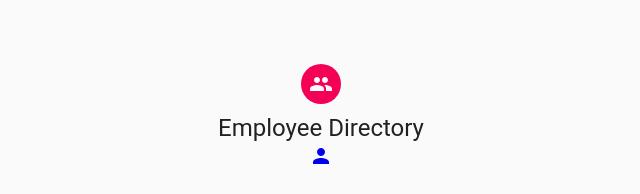
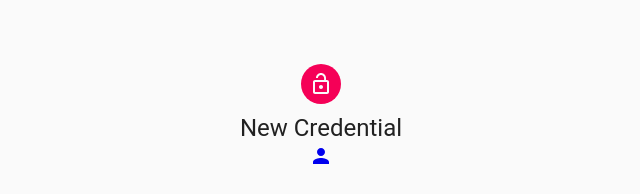
Before and after one commit to rupertwaldron/frontend, a React (Create React App) app: page /add in a window 1280 px wide. Shown: the top 194 px of the page, without its empty margins (319-959 px from the left). Built offline with nearby package versions, Linux system fonts and the light colour scheme.

Commit message:
moved icons to top tooltip still throws error

```diff
--- a/src/App.js
+++ b/src/App.js
@@ -6,28 +6,10 @@ import Login from "./Components/Login";
 import Logout from "./Components/Logout";
 import Register from "./Components/Register";
 import UpdateCredential from "./Components/UpdateCredential";
-import {createStore} from "redux";
-import {Provider} from "react-redux";
 
 const App = () => {
 
-    const initialState = {
-        currentUser: {}
-    }
-
-    const reducer = (state = initialState, action) => {
-        switch (action.type) {
-            case 'LOGIN_USER':
-                return {...state, currentUser: action.payload}
-            default:
-                return state;
-        }
-    }
-
-    const store = createStore(reducer);
-
     return (
-        <Provider store={store}>
             <Router>
                 <Route exact path="/" component={Login}/>
                 <Route exact path="/logout" component={Logout}/>
@@ -36,7 +18,6 @@ const App = () => {
                 <Route exact path="/view" component={Table}/>
                 <Route exact path="/update" component={UpdateCredential}/>
             </Router>
-        </Provider>
     );
 
 }
--- a/src/Components/AddCredential.js
+++ b/src/Components/AddCredential.js
@@ -3,13 +3,13 @@ import Avatar from "@material-ui/core/Avatar";
 import Button from "@material-ui/core/Button";
 import CssBaseline from "@material-ui/core/CssBaseline";
 import TextField from "@material-ui/core/TextField";
-import { Link } from "react-router-dom";
+import {Link} from "react-router-dom";
 import Grid from "@material-ui/core/Grid";
-import GroupIcon from "@material-ui/icons/Group";
 import Typography from "@material-ui/core/Typography";
 import Container from "@material-ui/core/Container";
 import addStyles from "./addStyles";
 import NavBar from "./NavBar";
+import LockOpenIcon from "@material-ui/icons/LockOpen";
 
 export default function AddCredential() {
     const classes = addStyles();
@@ -65,10 +65,10 @@ export default function AddCredential() {
             <CssBaseline />
             <div className={classes.paper}>
                 <Avatar className={classes.avatar}>
-                    <GroupIcon />
+                    <LockOpenIcon/>
                 </Avatar>
                 <Typography component="h1" variant="h5">
-                    Employee Directory
+                    New Credential
                 </Typography>
                 <NavBar activeUser = {sessionStorage.getItem("activeUser")}/>
                 <form className={classes.form} noValidate>
--- a/src/Components/Login.js
+++ b/src/Components/Login.js
@@ -2,7 +2,6 @@ import React, {useState} from "react";
 import {Redirect} from "react-router";
 import CssBaseline from "@material-ui/core/CssBaseline";
 import Avatar from "@material-ui/core/Avatar";
-import GroupIcon from "@material-ui/icons/Group";
 import LockOpenIcon from "@material-ui/icons/LockOpen";
 import Typography from "@material-ui/core/Typography";
 import Grid from "@material-ui/core/Grid";
--- a/src/Components/NavBar.js
+++ b/src/Components/NavBar.js
@@ -1,16 +1,10 @@
 import React from 'react';
-import List from '@material-ui/core/List';
-import ListItem from '@material-ui/core/ListItem';
-import ListItemText from '@material-ui/core/ListItemText';
-import Typography from '@material-ui/core/Typography'
 import {Home, LockOpen, Person} from '@material-ui/icons'
 import {Link} from "react-router-dom";
 import Tooltip from '@material-ui/core/Tooltip';
-import navStyles from "./navStyles";
 
 
 const NavBar = (props) => {
-    const classes = navStyles();
     console.log("Username in navbar = " + sessionStorage.getItem('activeUser'));
 
     if (props.activeUser !== null) {
@@ -53,37 +47,6 @@ const NavBar = (props) => {
             </Link>
         )
     }
-    //
-    // return (
-    //     <div>
-    //
-    //         <Link to="/view">
-    //
-    //             <Tooltip title="View Credentials">
-    //                 <Home/>
-    //             </Tooltip>
-    //
-    //         </Link>
-    //
-    //         <Link to="/add">
-    //             <Tooltip title="New Credential">
-    //
-    //                 <LockOpen/>
-    //             </Tooltip>
-    //
-    //         </Link>
-    //
-    //
-    //         <Link to="/logout">
-    //             {/*<Tooltip title={`Logout ${props.activeUser}`}>*/}
-    //             <Tooltip title={props.activeUser != null ? `Logout ${props.activeUser}` : "Login"}>
-    //                 <Person/>
-    //             </Tooltip>
-    //
-    //         </Link>
-    //
-    //     </div>
-
 }
 
 
--- a/src/Components/Register.js
+++ b/src/Components/Register.js
@@ -2,7 +2,6 @@ import React, {useState} from "react";
 import {Redirect} from "react-router";
 import CssBaseline from "@material-ui/core/CssBaseline";
 import Avatar from "@material-ui/core/Avatar";
-import GroupIcon from "@material-ui/icons/Group";
 import Typography from "@material-ui/core/Typography";
 import Grid from "@material-ui/core/Grid";
 import TextField from "@material-ui/core/TextField";
@@ -10,6 +9,7 @@ import Button from "@material-ui/core/Button";
 import Container from "@material-ui/core/Container";
 import {Link} from "react-router-dom";
 import loginStyles from "./loginStyles";
+import LockOpenIcon from "@material-ui/icons/LockOpen";
 
 const Register = () => {
     const classes = loginStyles();
@@ -56,7 +56,7 @@ const Register = () => {
                 <CssBaseline/>
                 <div className={classes.paper}>
                     <Avatar className={classes.avatar}>
-                        <GroupIcon/>
+                        <LockOpenIcon/>
                     </Avatar>
                     <Typography component="h1" variant="h5">
                         Register
--- a/src/Components/Table.js
+++ b/src/Components/Table.js
@@ -14,10 +14,6 @@ import CircularProgress from "@material-ui/core/CircularProgress";
 import {Redirect} from "react-router";
 import useStyles from "./styles";
 import NavBar from "./NavBar";
-import Grid from "@material-ui/core/Grid";
-import Tooltip from "@material-ui/core/Tooltip";
-import {LockOpen, Person} from "@material-ui/icons";
-import ListItemText from "@material-ui/core/ListItemText";
 
 
 export default function SimpleTable() {
--- a/src/Components/UpdateCredential.js
+++ b/src/Components/UpdateCredential.js
@@ -3,10 +3,9 @@ import Avatar from "@material-ui/core/Avatar";
 import Button from "@material-ui/core/Button";
 import CssBaseline from "@material-ui/core/CssBaseline";
 import TextField from "@material-ui/core/TextField";
-import { Link } from "react-router-dom";
+import {Link} from "react-router-dom";
 import LockOpenIcon from "@material-ui/icons/LockOpen";
 import Grid from "@material-ui/core/Grid";
-import GroupIcon from "@material-ui/icons/Group";
 import Typography from "@material-ui/core/Typography";
 import Container from "@material-ui/core/Container";
 import NavBar from "./NavBar";
```
